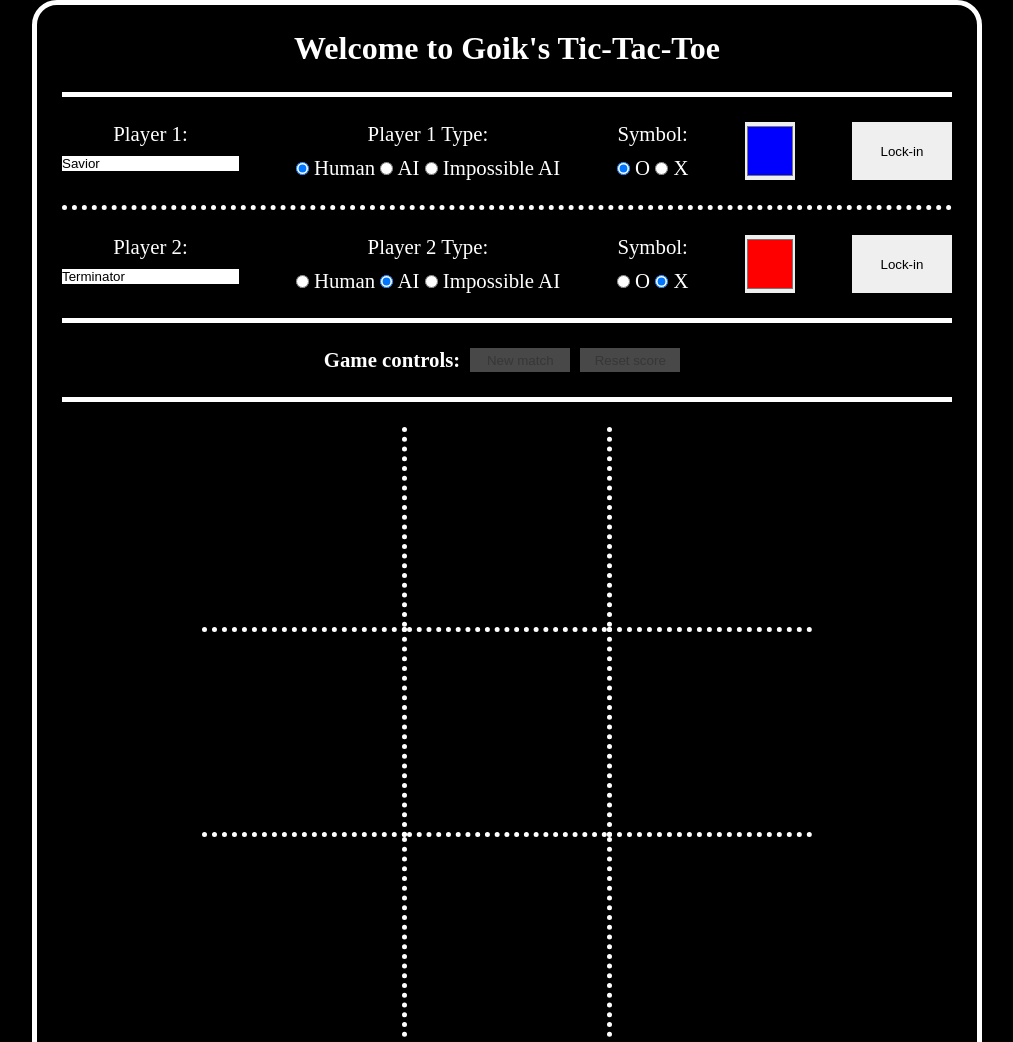
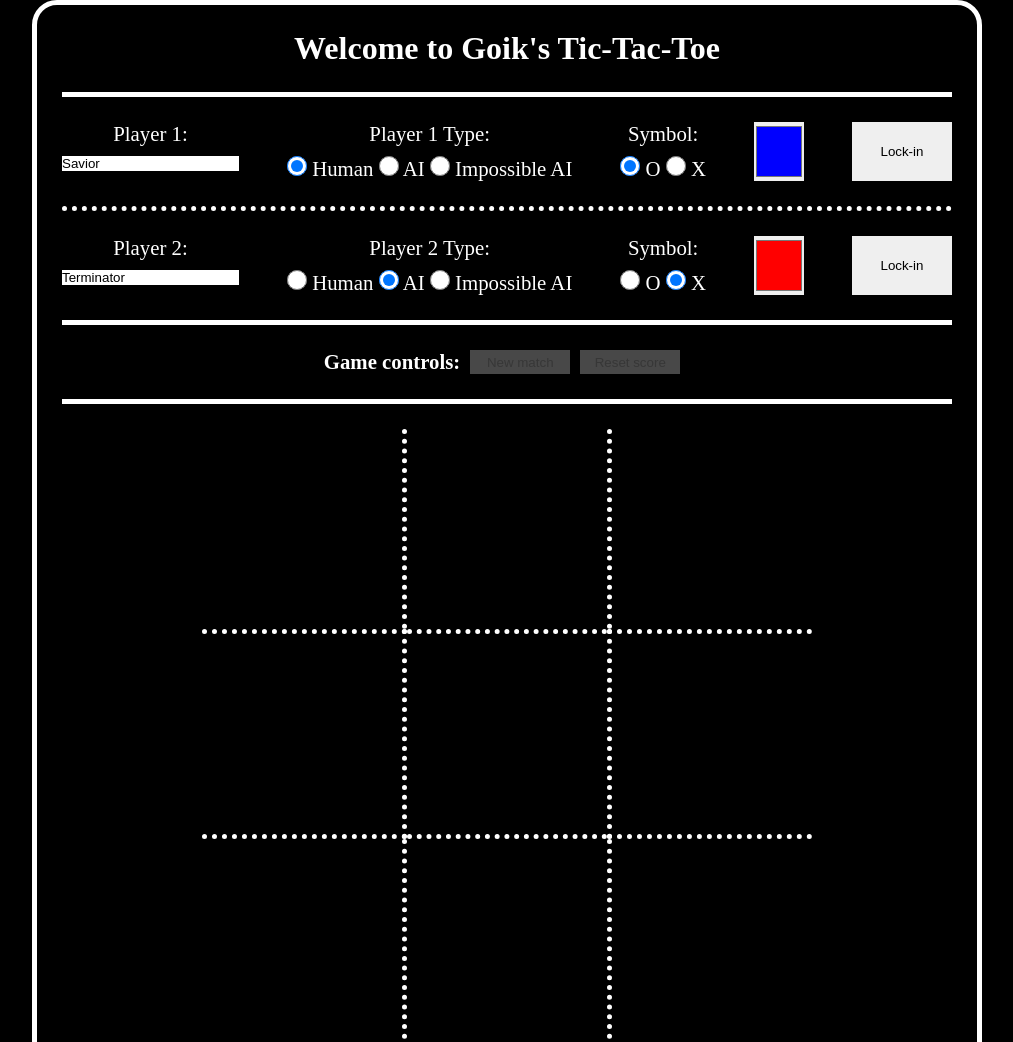
Before and after one commit to Goik28/Odin-TicTacToe, a plain HTML site: page index.html in a window 1280 px wide. Shown: the top 1042 px of the page, without its empty margins (133-1146 px from the left). Drawn offline with Linux system fonts and the light colour scheme.

Commit message:
Increase radio button size
Set hight and width for the radio button for better visuals.

```diff
--- a/style.css
+++ b/style.css
@@ -63,8 +63,10 @@ header{
     gap: 10px;
 }
 
-.player_Type>input{
-    height: 10px;
+.player_Type>div>input,
+.player_Symbol>div>input {
+    height: 20px;
+    width: 20px;
 }
 
 #playerOne_Color,
```
